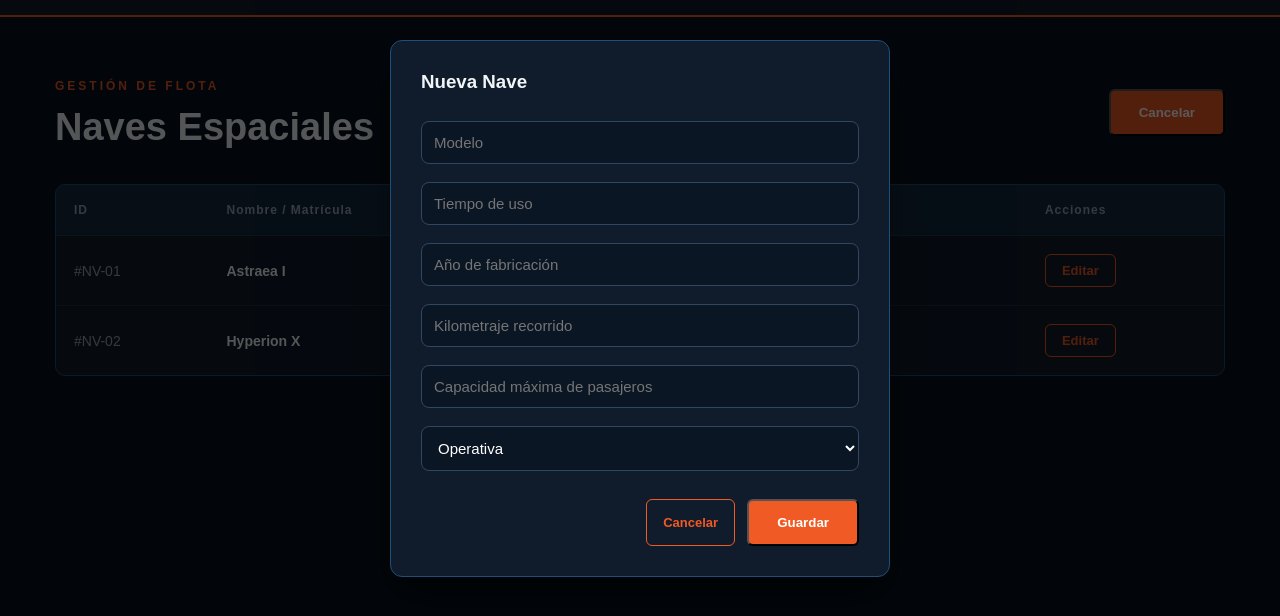
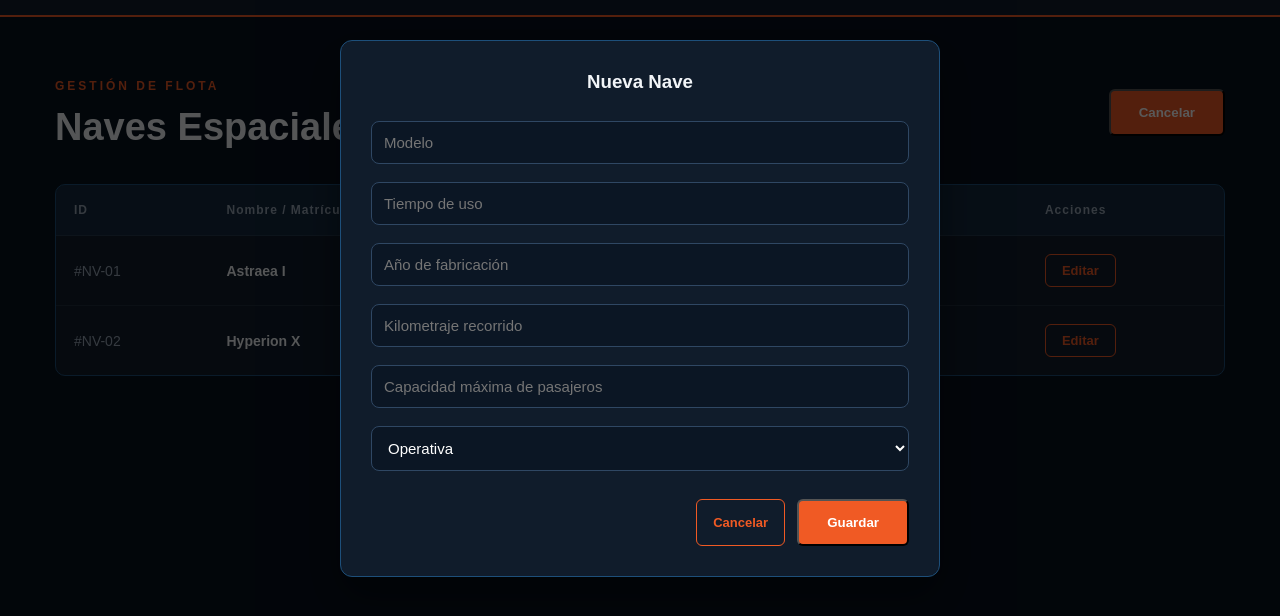
Before and after one commit to Lauty2508/trabajo_final_introduccion, a plain HTML site: page frontend/html/naves.html in a window 1280 px wide. Both pictures are taken after a click on the button "+ Nueva Nave". Shown: the part 92-708 px from the top of the page. Drawn offline with Linux system fonts and the light colour scheme; files that its build step writes are made by us from their sources; no server answers; files whose address does not match are found by name.

Commit message:
Add files via upload

```diff
--- a/frontend/html/css/styles.css
+++ b/frontend/html/css/styles.css
@@ -594,9 +594,16 @@ tbody tr:hover {
     display: flex;
 }
 
-#form-nave {
+#form-nave,
+#form-pasajero,
+#form-plataforma,
+#form-viaje {
 
-    width: 500px;
+    width: 600px;
+
+    max-height: 90vh;
+
+    overflow-y: auto;
 
     background: var(--fondo-secundario);
 
@@ -615,15 +622,26 @@ tbody tr:hover {
     box-shadow: 0 20px 40px rgba(0,0,0,.4);
 }
 
-#form-nave h3 {
+#form-nave h3,
+#form-pasajero h3,
+#form-plataforma h3,
+#form-viaje h3 {
 
     color: var(--texto-principal);
 
     margin-bottom: 10px;
+
+    text-align: center;
 }
 
 #form-nave input,
-#form-nave select {
+#form-nave select,
+#form-pasajero input,
+#form-pasajero select,
+#form-plataforma input,
+#form-plataforma select,
+#form-viaje input,
+#form-viaje select {
 
     padding: 12px;
 
@@ -639,20 +657,26 @@ tbody tr:hover {
 }
 
 #form-nave input:focus,
-#form-nave select:focus {
+#form-nave select:focus,
+#form-pasajero input:focus,
+#form-pasajero select:focus
+#form-plataforma input:focus,
+#form-plataforma select:focus,
+#form-viaje input:focus,
+#form-viaje select:focus {
 
     outline: none;
 
     border-color: var(--color-naranja);
 }
-.botones-formulario{
 
-    display:flex;
+.botones-formulario {
 
-    justify-content:flex-end;
+    display: flex;
 
-    gap:12px;
+    justify-content: flex-end;
 
-    margin-top:10px;
+    gap: 12px;
 
+    margin-top: 10px;
 }
```
